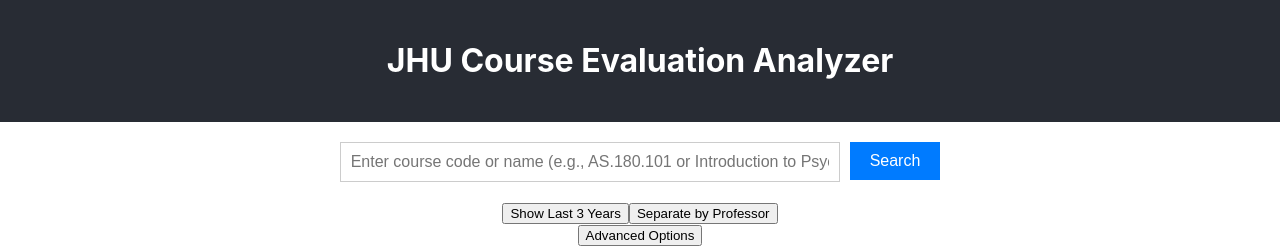
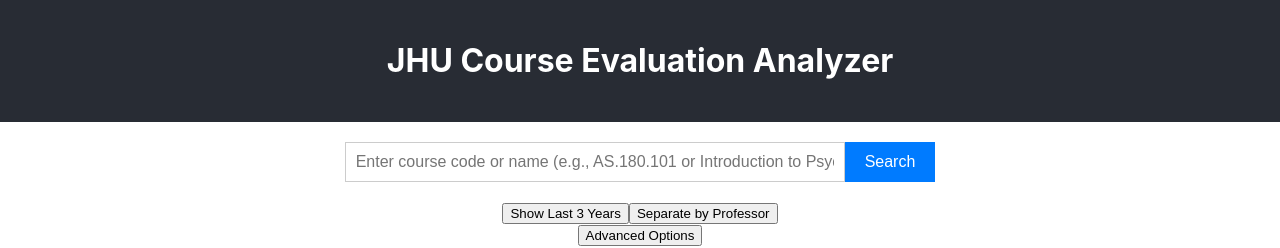
Before and after one commit to cissna/course-evaluation-scraper, a React (Create React App) app in the folder frontend/: page / in a window 1280 px wide. Shown: the top 248 px of the page. Built offline with nearby package versions, Linux system fonts and the light colour scheme.

Commit message:
made the search button flush with the search box

```diff
--- a/frontend/src/components/CourseSearch.css
+++ b/frontend/src/components/CourseSearch.css
@@ -3,7 +3,7 @@
     display: flex;
     justify-content: center;
     align-items: flex-start; /* Align items to the top */
-    gap: 10px;
+    gap: 0;
 }
 
 .search-input-container {
@@ -39,6 +39,8 @@
     border: none;
     border-radius: 0;
     flex-shrink: 0; /* Prevent the button from shrinking */
+    box-sizing: border-box; /* Include padding and border in the element's total width and height */
+    align-self: stretch; /* Make button stretch to full height of flex container */
 }
 
 .course-search > button:disabled {
```
